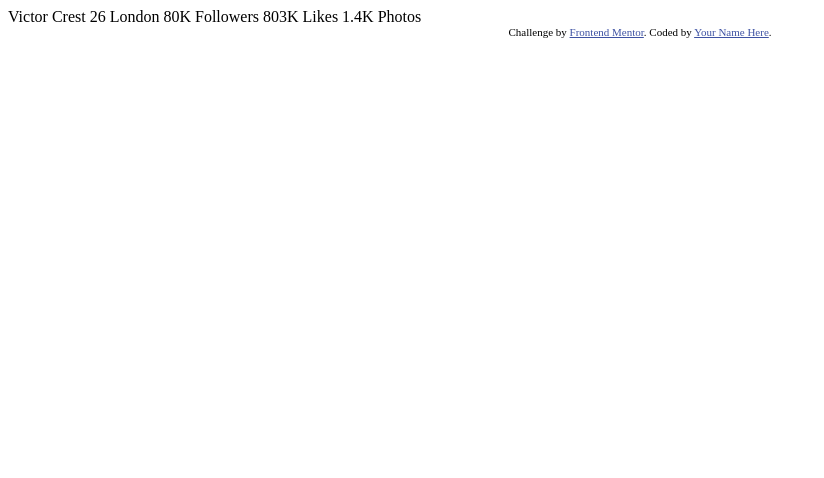
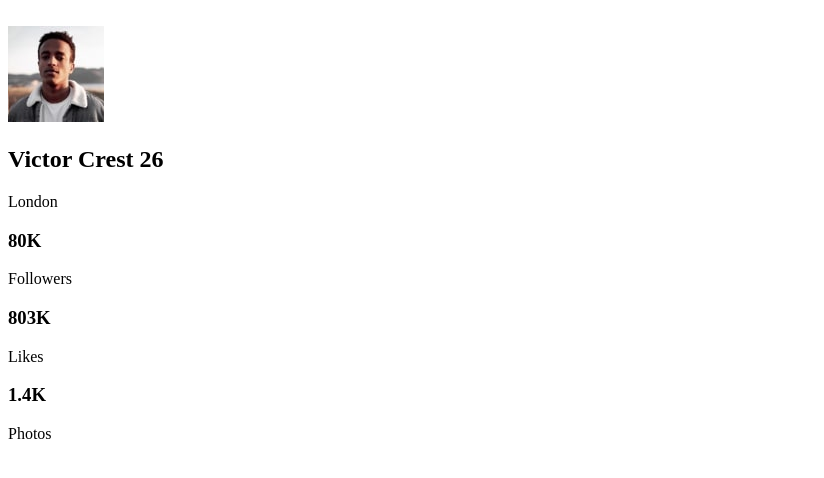
Before and after one commit to perostojin/profile-card-component, a plain HTML site: page index.html in a window 1280 px wide. Shown: the whole page, without its empty margins (0-824 px from the left). Drawn offline with Linux system fonts and the light colour scheme.

Commit message:
Add HTML structure

```diff
--- a/index.html
+++ b/index.html
@@ -1,35 +1,55 @@
 <!DOCTYPE html>
 <html lang="en">
   <head>
-  <meta charset="UTF-8">
-  <meta name="viewport" content="width=device-width, initial-scale=1.0"> <!-- displays site properly based on user's device -->
+    <meta charset="UTF-8" />
+    <meta
+      name="viewport"
+      content="width=device-width, initial-scale=1.0"
+    />
+    <!-- displays site properly based on user's device -->
 
-  <link rel="icon" type="image/png" sizes="32x32" href="./images/favicon-32x32.png">
+    <link
+      rel="icon"
+      type="image/png"
+      sizes="32x32"
+      href="./images/favicon-32x32.png"
+    />
 
     <title>Frontend Mentor | Profile card component</title>
 
-  <!-- Feel free to remove these styles or customise in your own stylesheet 👍 -->
-  <style>
-    .attribution { font-size: 11px; text-align: center; }
-    .attribution a { color: hsl(228, 45%, 44%); }
-  </style>
   </head>
   <body>
-  Victor Crest
-  26
-  London
+    <div class="card">
+      <div class="card-header">
+        <img src="" alt="">
+      </div>
 
-  80K
-  Followers
+      <div class="profile-img">
+        <img
+          src="images/image-victor.jpg"
+          alt="Victor Crest"
+        />
+      </div>
 
-  803K
-  Likes
+      <div class="card-info">
+        <h2>Victor Crest <span>26</span></h2>
+        <p>London</p>
+      </div>
 
-  1.4K
-  Photos
-  <div class="attribution">
-    Challenge by <a href="https://www.frontendmentor.io?ref=challenge" target="_blank">Frontend Mentor</a>.
-    Coded by <a href="#">Your Name Here</a>.
+      <div class="card-status">
+        <div>
+          <h3>80K</h3>
+          <p>Followers</p>
+        </div>
+        <div>
+          <h3>803K</h3>
+          <p>Likes</p>
+        </div>
+        <div>
+          <h3>1.4K</h3>
+          <p>Photos</p>
+        </div>
+      </div>
     </div>
   </body>
 </html>
```
Lines whose indentation alone changed are shown as unchanged.
